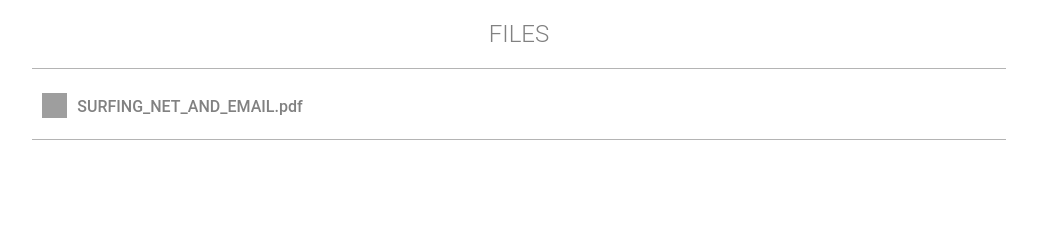
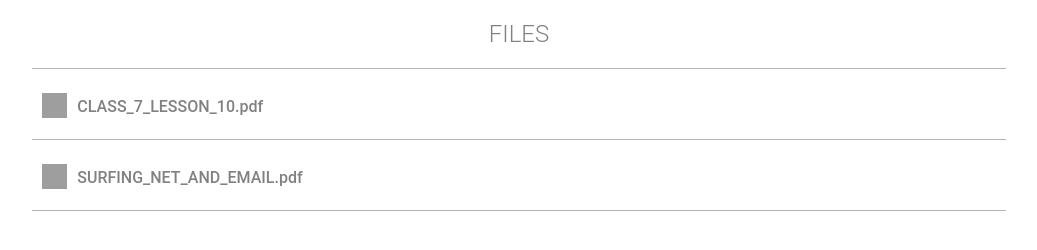
Before and after one commit to anitamalhotraa/anitamalhotraa.github.io, a plain HTML site: page 7TH_48YROUIEHFOYRHTIOUEFHOUE4YT985TY58TY589Y59HGI45UTHTY45T8H45.html in a window 1280 px wide. Shown: the whole page, without its empty margins (121-1158 px from the left). Drawn offline with Linux system fonts and the light colour scheme; grey boxes are pictures that could not be loaded.

Commit message:
exercise10

```diff
--- a/7TH_48YROUIEHFOYRHTIOUEFHOUE4YT985TY58TY589Y59HGI45UTHTY45T8H45.html
+++ b/7TH_48YROUIEHFOYRHTIOUEFHOUE4YT985TY58TY589Y59HGI45UTHTY45T8H45.html
@@ -8,6 +8,13 @@
     <body>
         <h2 class="title">FILES</h2>
         <div class="divider1"></div>
+        <div class="FOLDER_PARENT"onclick="window.location.href = './files/7th/CLASS_7_LESSON_10.pdf'">
+            <div class="FOLDER">
+            <img style="margin-left: 10px;" src="https://findicons.com/files/icons/1579/devine/256/file.png" height="25px" width="25px">
+            <span class="label">CLASS_7_LESSON_10.pdf</span>
+            </div>
+            <div class="divider2"></div>
+        </div>
         <div class="FOLDER_PARENT"onclick="window.location.href = './files/7th/SURFING_NET_AND_EMAIL.pdf'">
             <div class="FOLDER">
             <img style="margin-left: 10px;" src="https://findicons.com/files/icons/1579/devine/256/file.png" height="25px" width="25px">
```
